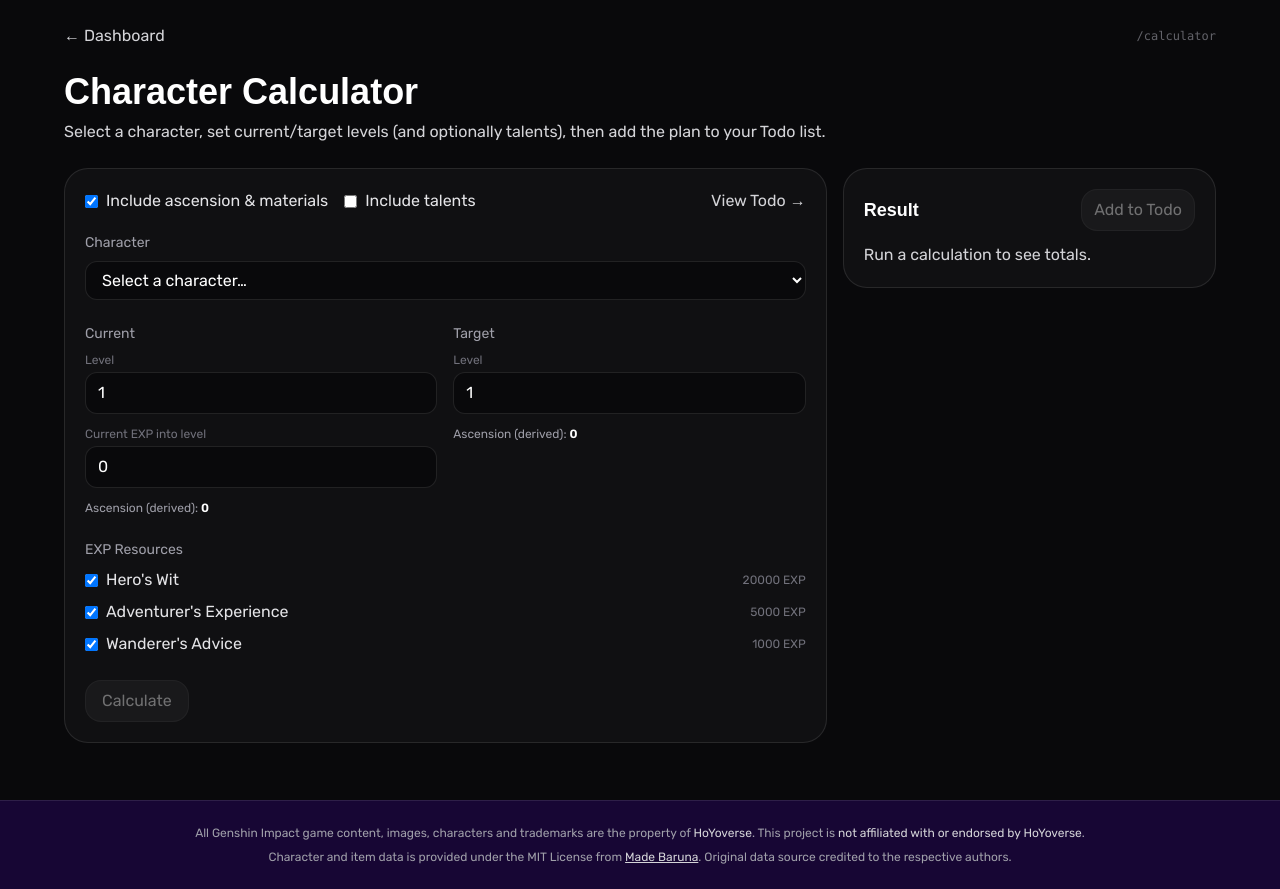
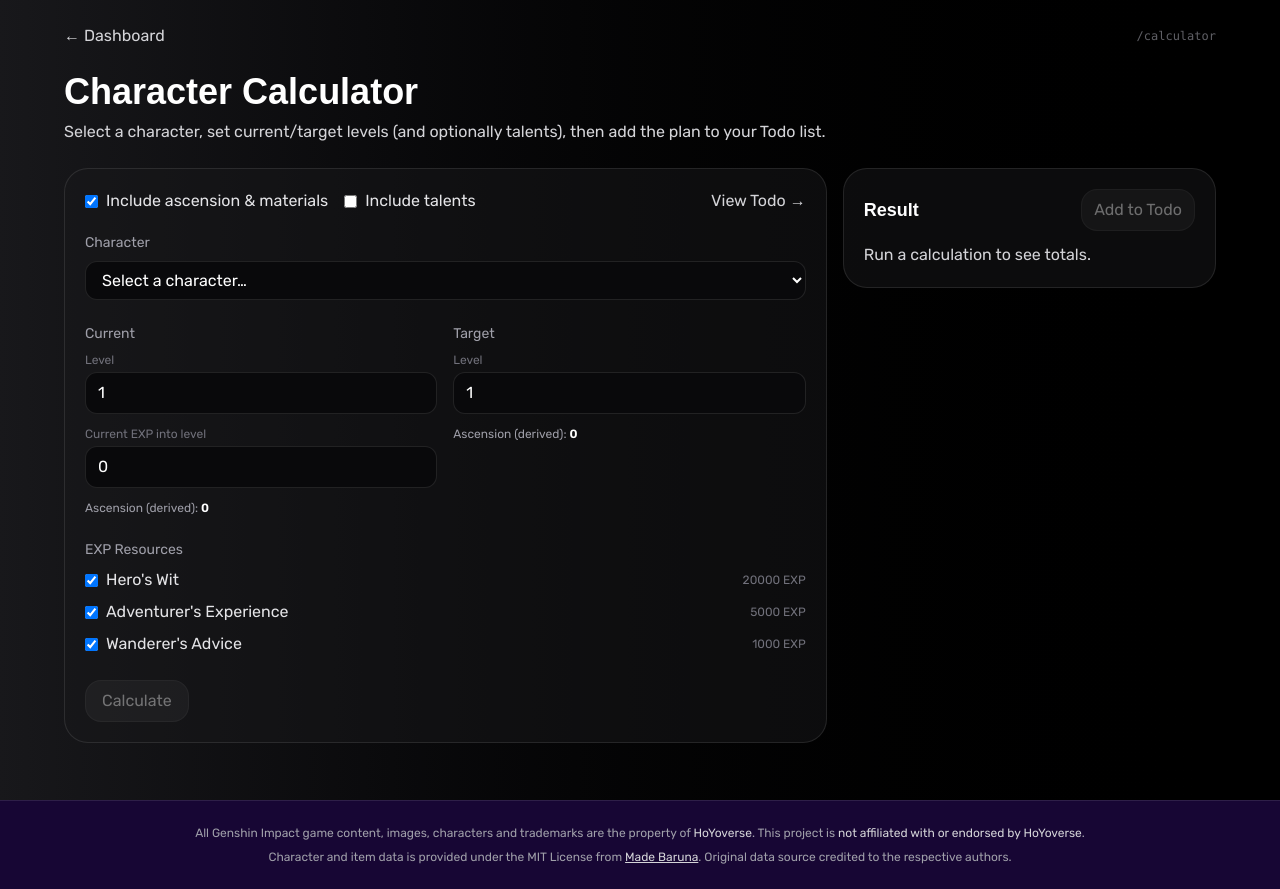
Before and after one commit to aaronAlien/Character-Calc, a React (Vite) app: page /calculator in a window 1280 px wide. Built offline with nearby package versions, Linux system fonts and the light colour scheme; a web font is replaced by a local one.

Commit message:
Update main background styles to use gradient

```diff
--- a/src/app/calculator/CalculatorPage.jsx
+++ b/src/app/calculator/CalculatorPage.jsx
@@ -134,7 +134,7 @@ export default function CalculatorPage() {
   }
 
   return (
-    <main className="min-h-screen bg-zinc-950 text-white">
+    <main className="min-h-screen bg-gradient-to-r from-zinc-900 to-black text-white">
       {/* header */}
       <div className="px-6 pt-6">
         <div className="max-w-6xl mx-auto flex items-center justify-between">
--- a/src/app/characters/AllCharacters.jsx
+++ b/src/app/characters/AllCharacters.jsx
@@ -105,7 +105,7 @@ export default function AllCharacters() {
   }
 
   return (
-    <main className='min-h-screen bg-zinc-950 text-white'>
+    <main className='min-h-screen bg-gradient-to-r from-zinc-900 to-black text-white'>
       {/* header */}
       <div className='px-6 pt-6'>
         <div className='max-w-6xl mx-auto flex items-center justify-between gap-4'>
--- a/src/app/dashboard/Dashboard.jsx
+++ b/src/app/dashboard/Dashboard.jsx
@@ -9,7 +9,7 @@ import DashboardAboutCard from "../../components/AboutCard";
 
 export default function Dashboard() {
   return (
-    <main className='dashboard min-h-screen bg-zinc-950 text-white pt-6 pb-10'>
+    <main className='dashboard min-h-screen bg-gradient-to-r from-zinc-900 to-black text-white pt-6 pb-10'>
       <div className='max-w-sm px-4 md:px-2 lg:px-0 sm:max-w-4xl mx-auto grid gap-4 lg:grid-cols-3 lg:auto-rows-min'>
         <div className='absolute inset-0 flex justify-center'>
           <img
--- a/src/app/todo/ToDoPage.jsx
+++ b/src/app/todo/ToDoPage.jsx
@@ -23,7 +23,7 @@ export default function TodoPage() {
   );
 
   return (
-    <main className='min-h-screen bg-zinc-950 text-white'>
+    <main className='min-h-screen bg-gradient-to-r from-zinc-900 to-black text-white'>
       {/* header */}
       <div className='px-6 pt-6'>
         <div className='max-w-6xl mx-auto flex items-center justify-between'>
--- a/src/styles/index.css
+++ b/src/styles/index.css
@@ -13,6 +13,8 @@
   body {
     font-family: var(--font-rubik);
     background: hsla(0, 0%, 0%, 1);
+    background-image: linear-gradient(to right, hsl(0, 0%, 26%) 0%, hsl(0, 0%, 0%) 100%);
+
   }
   h2,
   h3,
```
